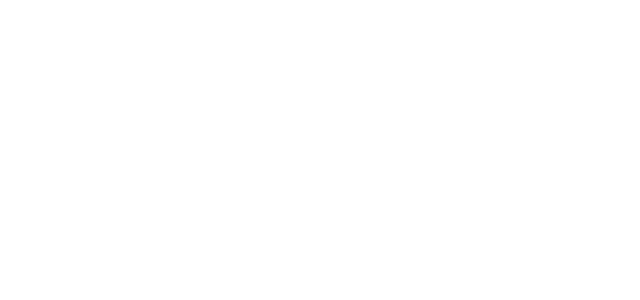
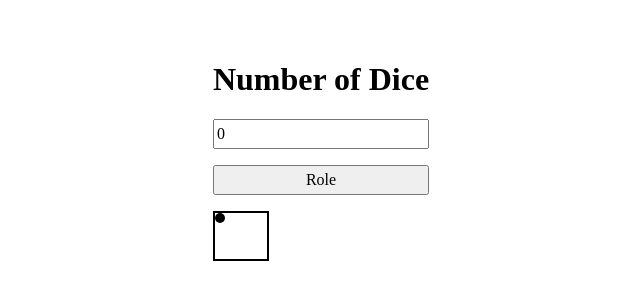
Before and after one commit to JJWallis/practical-questions, a React (Create React App) app: page /dice in a window 1280 px wide. Before the commit this address had no page. Shown: the part 242-542 px from the top of the page, without its empty margins (319-959 px from the left). Built offline with nearby package versions, Linux system fonts and the light colour scheme.

Commit message:
dice challenge in progress - up to producing dots on face

```diff
--- a/src/App.tsx
+++ b/src/App.tsx
@@ -241,6 +241,7 @@ const App: FC = () => {
             ))}
          </ul>
          <Link to="/about">About</Link>
+         <Link to="/dice">Dice</Link>
       </main>
    )
 }
--- /dev/null
+++ b/src/Dice.tsx
@@ -0,0 +1,53 @@
+import React, { useState } from 'react'
+
+const MAX_DICE = 6
+
+const dotCoordinates = {
+   1: '20:20',
+   2: '',
+   3: '',
+   4: '',
+   5: '',
+   6: '',
+}
+
+const Dice: React.FC = () => {
+   const [input, setInput] = useState(0)
+
+   const handleOnChange = ({ target }: React.ChangeEvent<HTMLInputElement>) => {
+      const val = Number(target.value)
+      if (val > 0 && val < 100) setInput(val)
+   }
+
+   const handleDiceRoll = () => {
+      //    TODO
+   }
+
+   const produceDice = (randomNum: number) => {
+      //    TODO
+      //   dotCoordinates[String(randomNum) as keyof] => return dice +
+      //  split (' ') + map() over arr within to produce
+      //   dots inside using each val (inc key)
+   }
+
+   return (
+      <main>
+         <h1>Number of Dice</h1>
+         <input
+            type="number"
+            value={input}
+            onChange={handleOnChange}
+            className="dice-input"
+         />
+         <button onClick={handleDiceRoll}>Role</button>
+         <div role="grid" className="dice-ct">
+            {produceDice}
+            <div role="gridcell" className="dice" aria-label={'2 sided dice'}>
+               <div className="dice-dot"></div>
+            </div>
+         </div>
+      </main>
+   )
+}
+
+export default Dice
--- a/src/index.css
+++ b/src/index.css
@@ -204,3 +204,29 @@ main {
 .carousel-circle:not(:last-child) {
    margin-right: 1rem;
 }
+
+/* DICE */
+
+.dice-input {
+   appearance: textfield;
+}
+
+.dice-ct {
+   display: grid;
+   grid-template-columns: repeat(3, 1fr);
+   grid-auto-rows: minmax(50px, auto);
+   gap: 1rem 1.5rem;
+}
+
+.dice {
+   position: relative;
+   border: 2px solid black;
+}
+
+.dice-dot {
+   position: absolute;
+   width: 10px;
+   height: 10px;
+   border-radius: 50%;
+   background-color: black;
+}
--- a/src/index.tsx
+++ b/src/index.tsx
@@ -5,6 +5,7 @@ import About from './About'
 import Carousel from './Carousel'
 import Test from './Test'
 import { BrowserRouter, Route, Routes } from 'react-router-dom'
+import Dice from './Dice'
 
 ReactDOM.render(
    <React.StrictMode>
@@ -14,6 +15,7 @@ ReactDOM.render(
             <Route path="/about" element={<About />} />
             <Route path="/carousel" element={<Carousel />} />
             <Route path="/test" element={<Test />} />
+            <Route path="/dice" element={<Dice />} />
          </Routes>
       </BrowserRouter>
    </React.StrictMode>,
```
